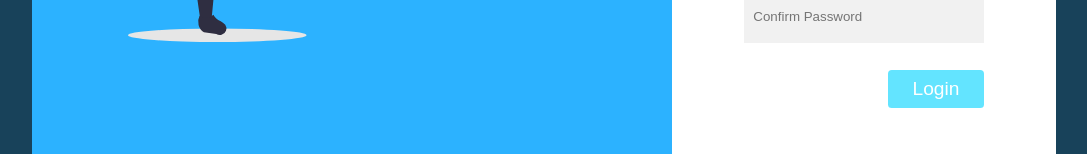
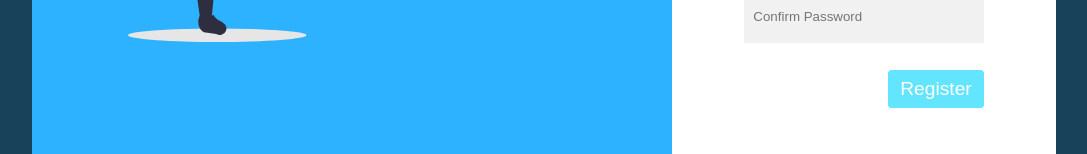
Before and after one commit to ItsJustMeChris/nuv.app, an Angular app: page /signup in a window 1280 px wide. Shown: the part 514-668 px from the top of the page, without its empty margins (96-1183 px from the left). Built offline with nearby package versions, Linux system fonts and the light colour scheme.

Commit message:
Fix text at bottom of login/register forms

```diff
--- a/src/app/user-panel/login-form/login-form.component.css
+++ b/src/app/user-panel/login-form/login-form.component.css
@@ -83,7 +83,7 @@ main button:hover {
 
 p.no-account {
   align-self: flex-start;
-  position: absolute;
+  position: fixed;
   bottom: 6em;
   margin-left: 1em;
 }
--- a/src/app/user-panel/register-form/register-form.component.css
+++ b/src/app/user-panel/register-form/register-form.component.css
@@ -83,7 +83,7 @@ main button:hover {
 
 p.no-account {
   align-self: flex-start;
-  position: absolute;
+  position: fixed;
   bottom: 6em;
   margin-left: 1em;
 }
--- a/src/app/user-panel/register-form/register-form.component.html
+++ b/src/app/user-panel/register-form/register-form.component.html
@@ -8,7 +8,7 @@
     <input placeholder="Email" type="Email">
     <input placeholder="Password" type="password">
     <input placeholder="Confirm Password" type="password">
-    <button>Login</button>
+    <button>Register</button>
   </div>
   <p class="no-account">Already have an account? <a [routerLink]="['/login']">Log In!</a></p>
 </main>
```
